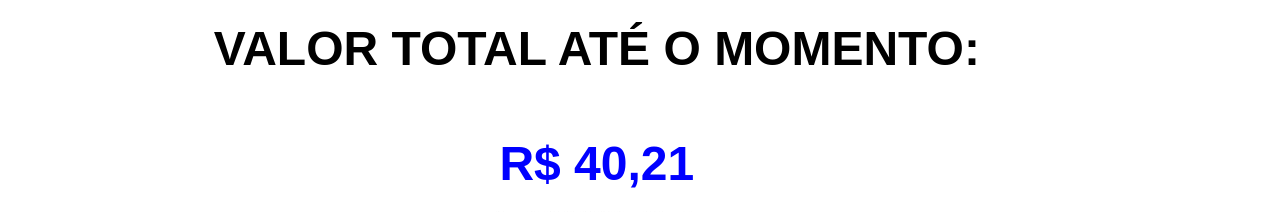
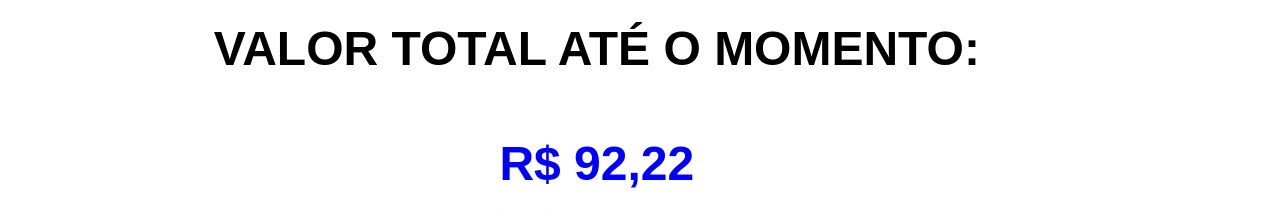
Before and after one commit to CaioVAzeredo/arrecadacao-sinusi-6A, a React (Vite) app: page / in a window 1280 px wide. Shown: the top 212 px of the page. Built offline with nearby package versions, Linux system fonts and the light colour scheme.

Commit message:
adicionado mais informações

```diff
--- a/src/componentes/index.jsx
+++ b/src/componentes/index.jsx
@@ -5,7 +5,7 @@ const Valor = () => {
         <div className="container">
             <h1 className="titulo">VALOR TOTAL ATÉ O MOMENTO: </h1>
             <h2 className="valor">
-                R$ 40,21
+                R$ 92,22
             </h2>
             <img src='/imagens/qr.jpg' alt='Logo do Organo'/>
             <p className="p"><strong>Chave Pix </strong>39514655-1493-44cf-ba9c-2f0b78777ccf</p>
```
